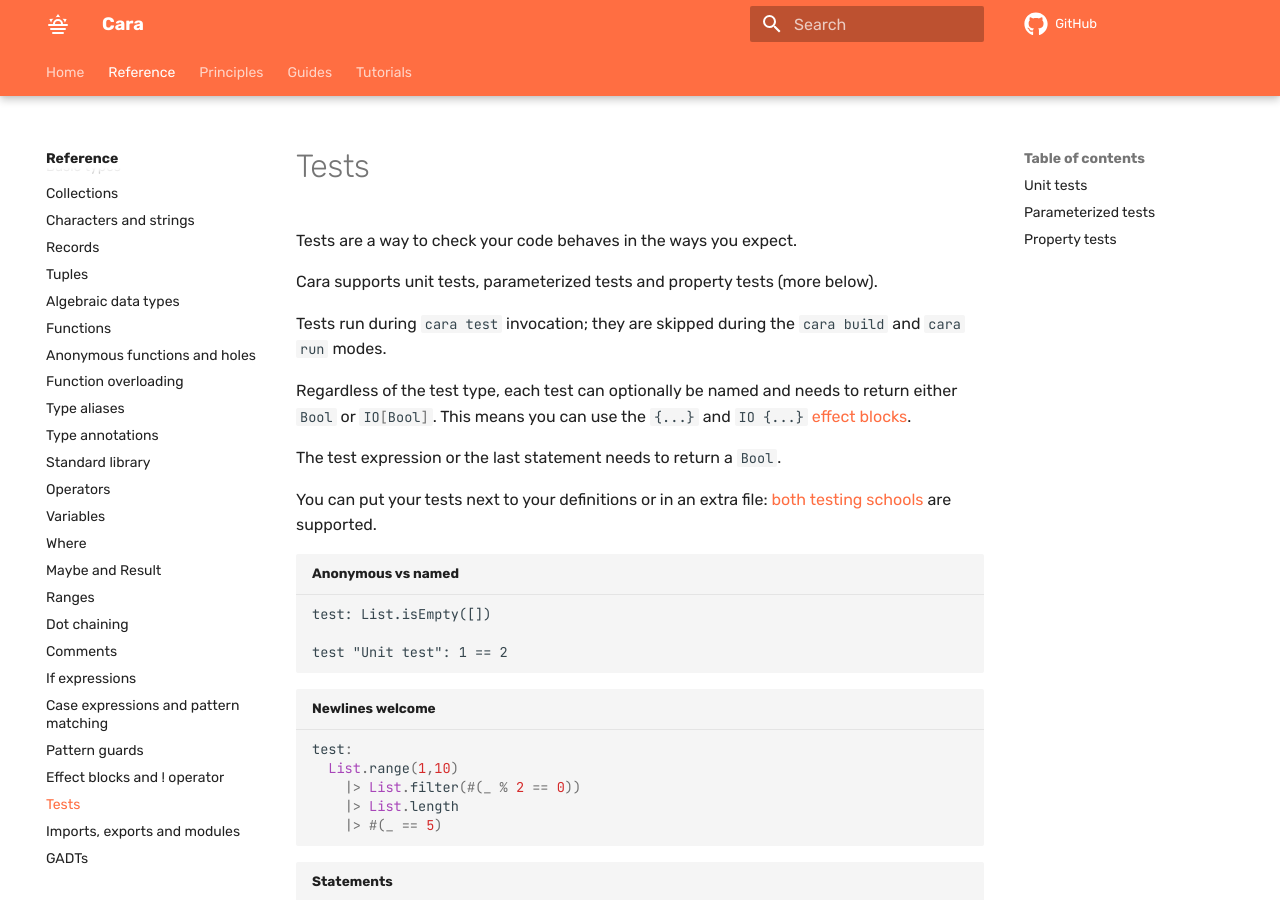
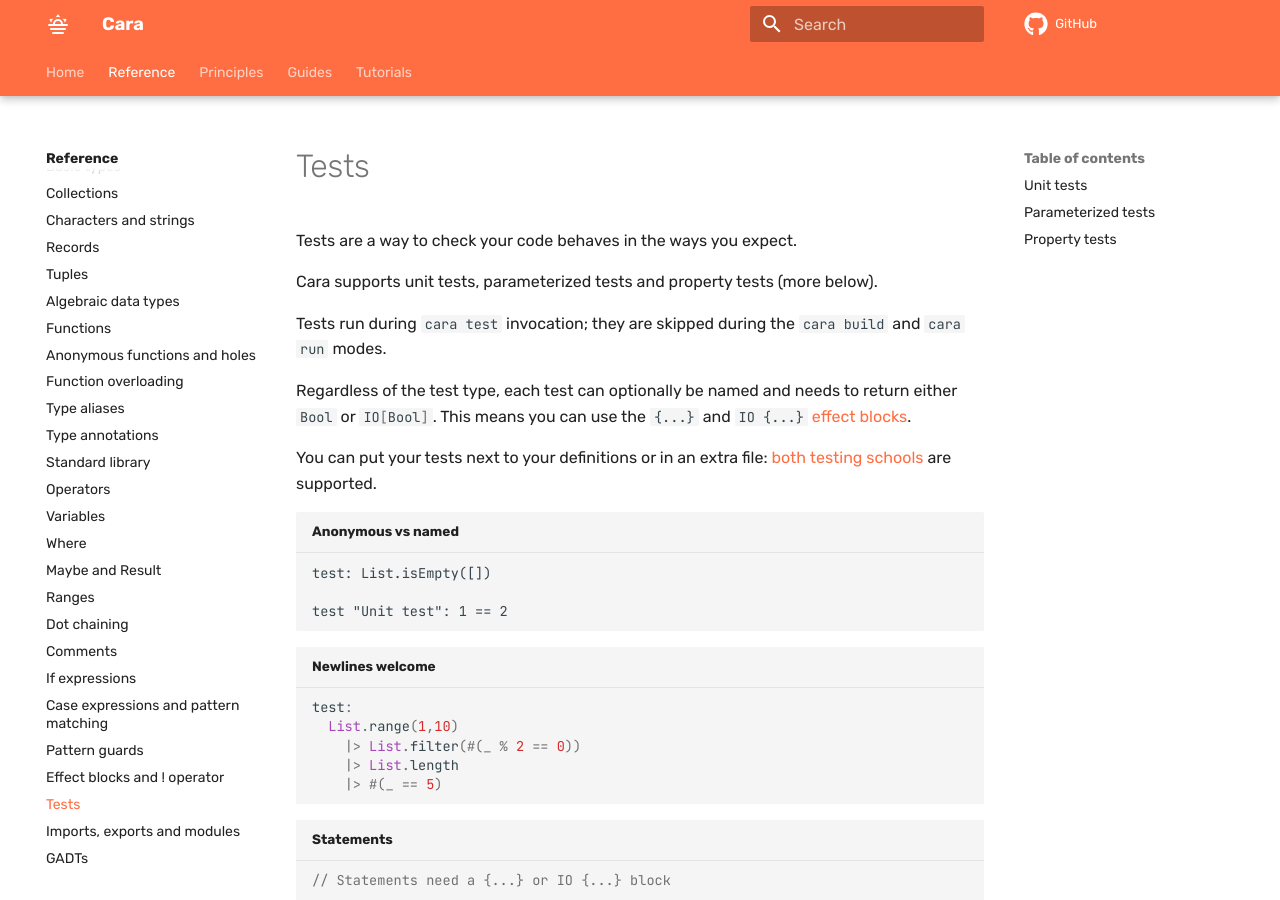
Before and after one commit to cara-lang/website, an MkDocs documentation site: the page built from docs/reference/tests.md, in a window 1280 px wide and 900 px high. Built offline with MkDocs 1.6.1 and Material for MkDocs 9.7.7, drawn with Linux system fonts in a browser that asks for light colours; plug-ins that fetch from the network failed and are left out; comment, search, counter and statistics services are not loaded.

Commit message:
Remove a duplicate sentence

```diff
--- a/docs/reference/tests.md
+++ b/docs/reference/tests.md
@@ -10,8 +10,6 @@
 Regardless of the test type, each test can optionally be named and needs to
 return either `Bool` or `IO[Bool]`. This means you can use the `{...}` and
 `IO {...}` [effect blocks](/reference/effect-blocks-and-bang).
-
-The test expression or the last statement needs to return a `Bool`.
 
 You can put your tests next to your definitions or in an extra file: [both
 testing
```
